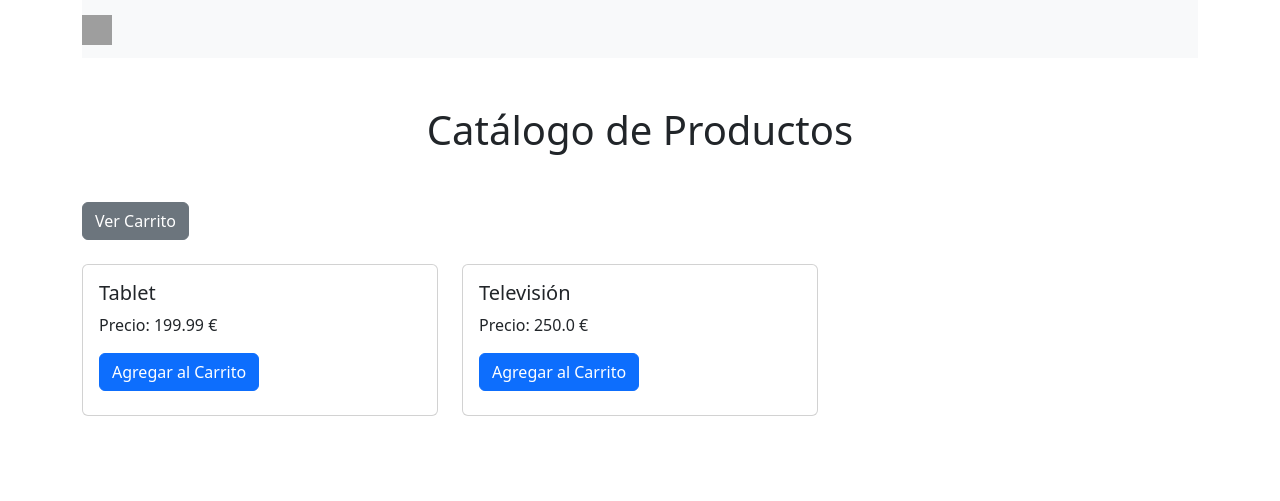
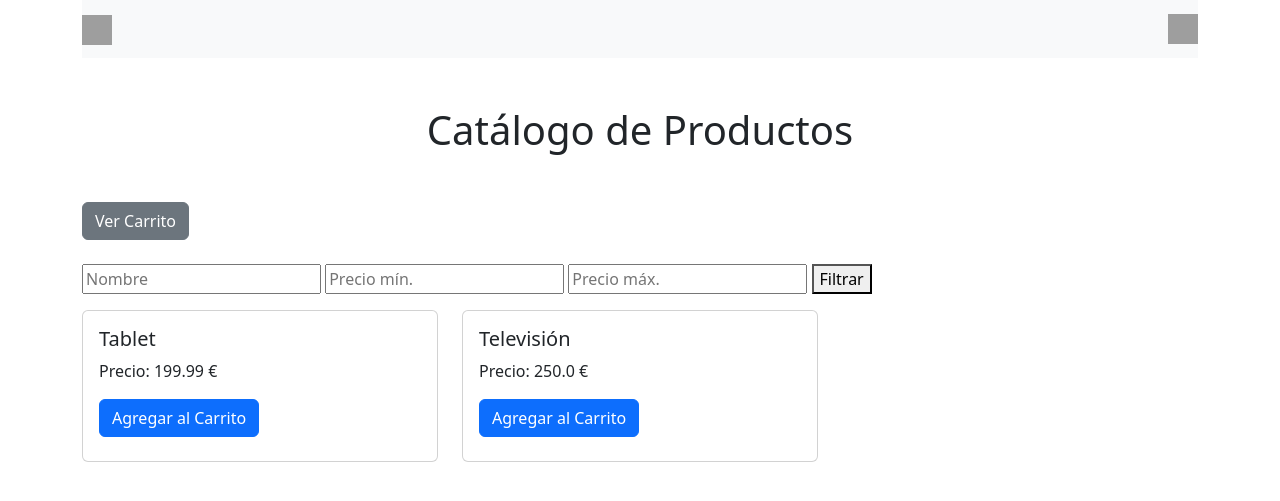
Before and after one commit to mariarmm/DSS-practicas-master, a Spring Boot app: page /products in a window 1280 px wide. Shown: the top 501 px of the page. Run offline with Spring Boot 4, Linux system fonts and the light colour scheme; data comes from the database, SQL or seed files in the repository; some of the project's set-up classes (security, data sources, template engines, error pages and the like) are left out, and stand-ins take their place; some libraries are stand-ins or nearby versions; grey boxes are pictures that could not be loaded.

Commit message:
boton logout

```diff
--- a/practica1/src/main/java/com/practica1/controller/ProductController.java
+++ b/practica1/src/main/java/com/practica1/controller/ProductController.java
@@ -6,6 +6,7 @@ import org.springframework.stereotype.Controller;
 import org.springframework.ui.Model;
 import org.springframework.web.bind.annotation.PathVariable;
 import org.springframework.web.bind.annotation.RequestMapping;
+import org.springframework.web.bind.annotation.RequestParam;
 
 import com.practica1.model.Product;
 import com.practica1.service.ProductService;
@@ -23,10 +24,23 @@ public class ProductController {
 	//listar, añadir, editar y eliminar productos
 
 	@RequestMapping(value = "/products")
-	public String list(Model model) {
-		model.addAttribute("products", productService.getAllProducts());
+//	public String list(Model model) {
+//		model.addAttribute("products", productService.getAllProducts());
+//		return "products";
+//	}
+	public String list(@RequestParam (required=false) String q,
+						@RequestParam (required=false) Double max,
+						@RequestParam (required=false) Double min,
+						Model model) {
+		model.addAttribute("products", productService.search(q, min, max));
+		model.addAttribute("q", q);
+		model.addAttribute("min", min);
+		model.addAttribute("max", max);
+
 		return "products";
 	}
+
+
 
 	@RequestMapping(value = "/products/add")
 	public String add(Model model) {
--- a/practica1/src/main/resources/templates/index.html
+++ b/practica1/src/main/resources/templates/index.html
@@ -34,6 +34,7 @@
                 </div>
             </div>
         </div>
+
     </div>
 </body>
 </html>
--- a/practica1/src/main/resources/templates/products.html
+++ b/practica1/src/main/resources/templates/products.html
@@ -1,4 +1,3 @@
-
 <!DOCTYPE html>
 <html lang="es"
       xmlns:th="http://www.thymeleaf.org"
@@ -19,6 +18,13 @@
             <img src="https://img.icons8.com/ios-filled/50/000000/home.png"
                  alt="Inicio" width="30" height="30">
         </a>
+
+		<form th:action="@{/logout}" method="post" class="m-0">
+		    <button type="submit" class="btn p-0 border-0 bg-transparent" title="Cerrar sesión">
+		        <img src="https://img.icons8.com/?size=100&id=83179&format=png&color=000000"
+		             alt="Logout" width="30" height="30">
+		    </button>
+		</form>
     </nav>
 
     <h1 class="text-center my-5">Catálogo de Productos</h1>
@@ -42,6 +48,14 @@
             Exportar catálogo (SQL)
         </a>
     </div>
+
+<!--  -->
+	<form th:action="@{/products}" method="get" class="mb-3">
+	    <input type="text" name="q" th:value="${q}" placeholder="Nombre">
+	    <input type="number" step="0.01" name="min" th:value="${min}" placeholder="Precio mín.">
+	    <input type="number" step="0.01" name="max" th:value="${max}" placeholder="Precio máx.">
+	    <button type="submit">Filtrar</button>
+	</form>
 
     <!-- Catálogo -->
     <div class="row">
```
Also changed, not shown: practica1/src/main/java/com/practica1/service/ProductService.java (+9 -0 lines), practica1/src/main/resources/templates/admin.html (+9 -0 lines), practica1/src/main/resources/templates/cart.html (+9 -0 lines), practica1/src/main/resources/templates/product_form.html (+7 -0 lines).
